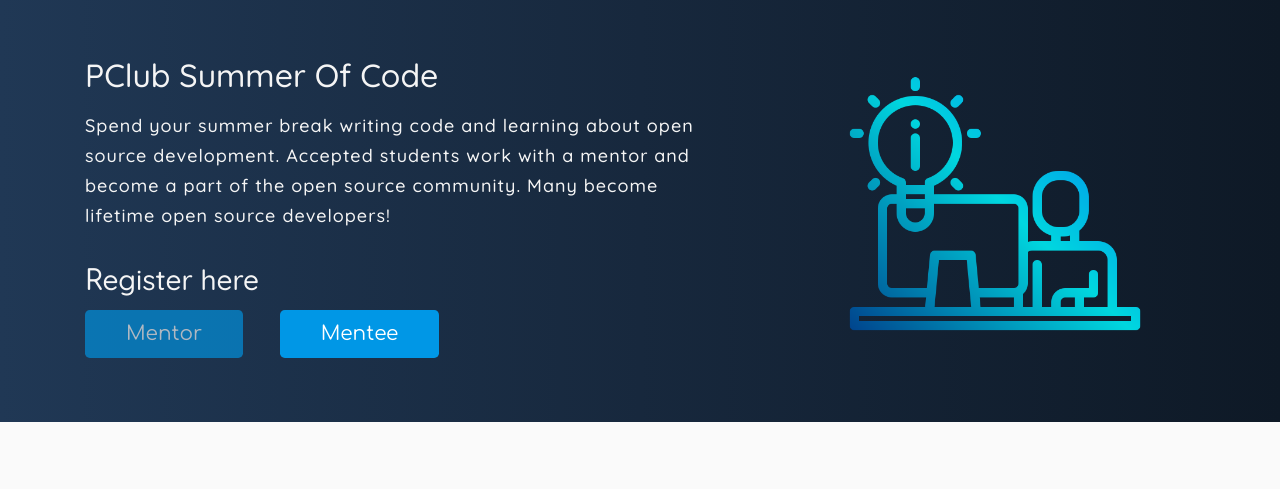
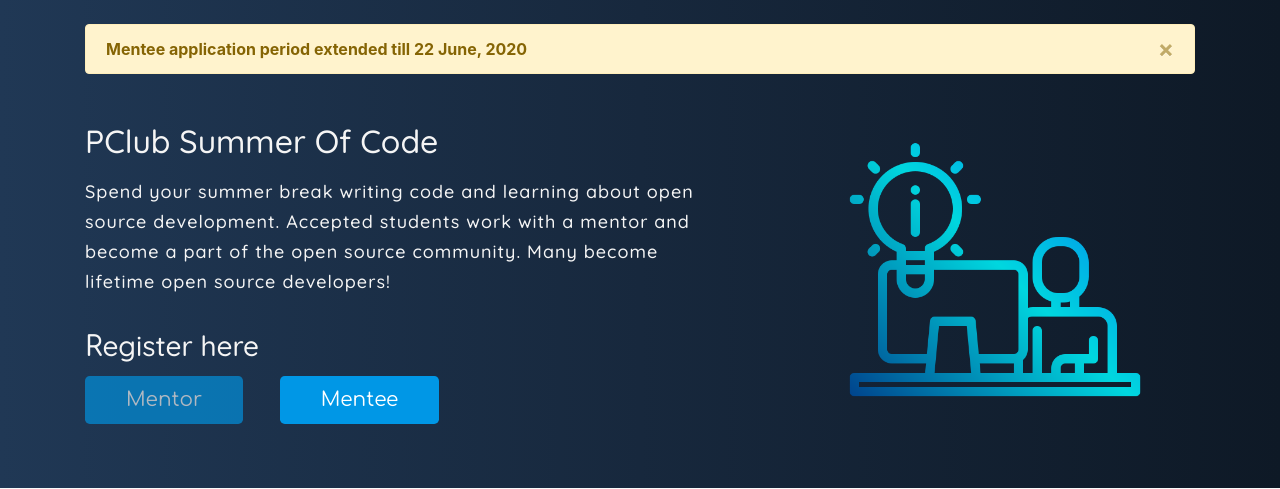
Before and after one commit to Mahir-G/psoc2020, a Django app: page / in a window 1280 px wide. Shown: the part 74-563 px from the top of the page. Run offline with Django 3.2, Linux system fonts and the light colour scheme; some libraries are stand-ins or nearby versions; some web fonts are replaced.

Commit message:
added application period alert

```diff
--- a/projects/templates/projects/main.html
+++ b/projects/templates/projects/main.html
@@ -6,6 +6,14 @@
 <link rel="stylesheet" href="{% static 'mentors/css/conduct.css' %}" />
 <section class="home-section pt-4 pb-5">
   <div class="container">
+    <div class="alert-sec">
+        <div class="alert alert-warning alert-dismissible fade show" id="popup" role="alert">
+            <button type="button" class="close" data-dismiss="alert" aria-label="Close">
+                <span aria-hidden="true">×</span>
+            </button>
+            <strong>Mentee application period extended till 22 June, 2020</strong><br><div class="col-lg-12"></div>
+        </div>
+    </div>
     <div class="row align-items-center">
       <div class="col-lg-8 main-section">
         <h2>PClub Summer Of Code</h2>
```
Also changed, not shown: mentors/static/mentors/css/base.css (+26 -4 lines).
